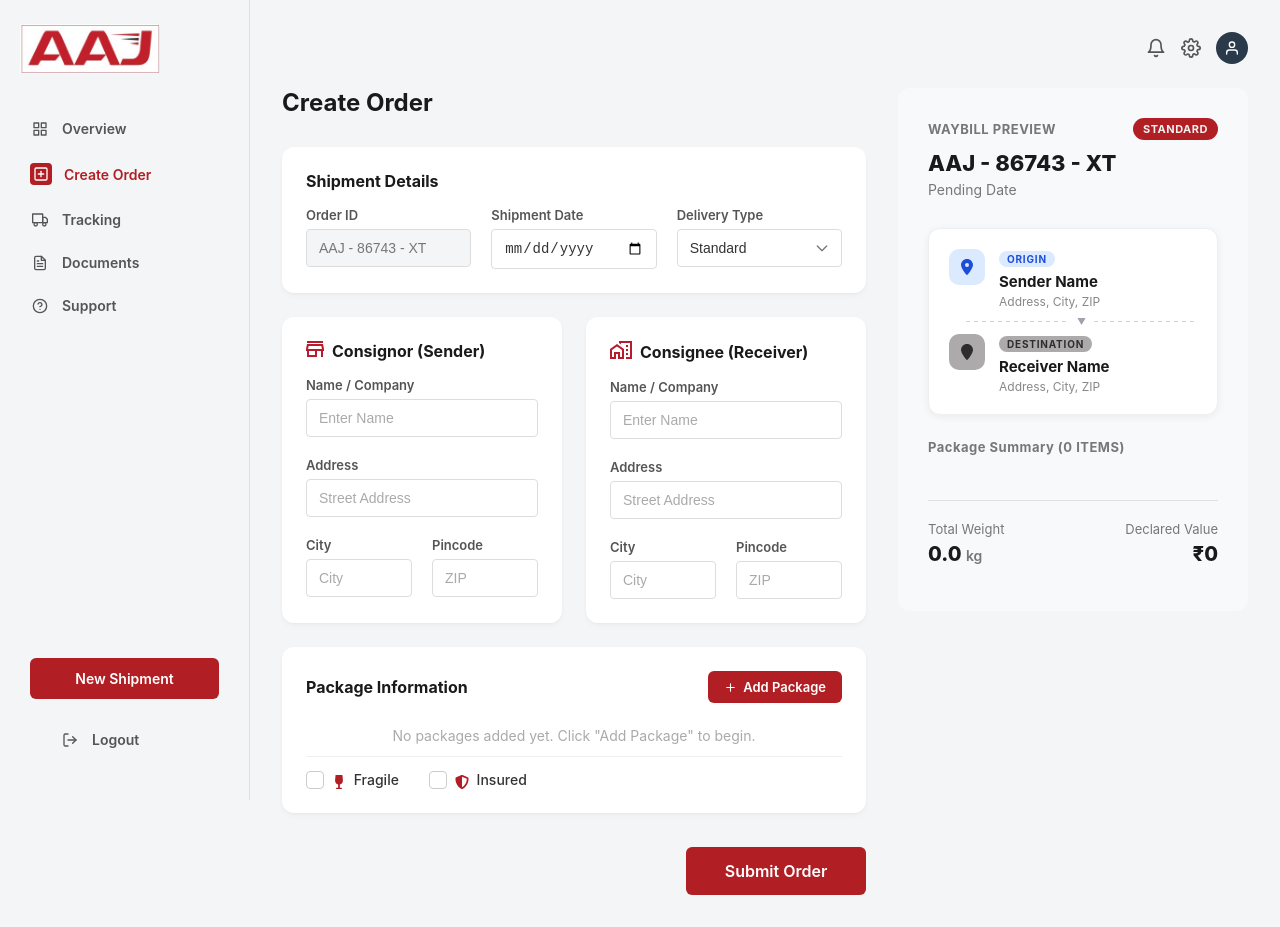
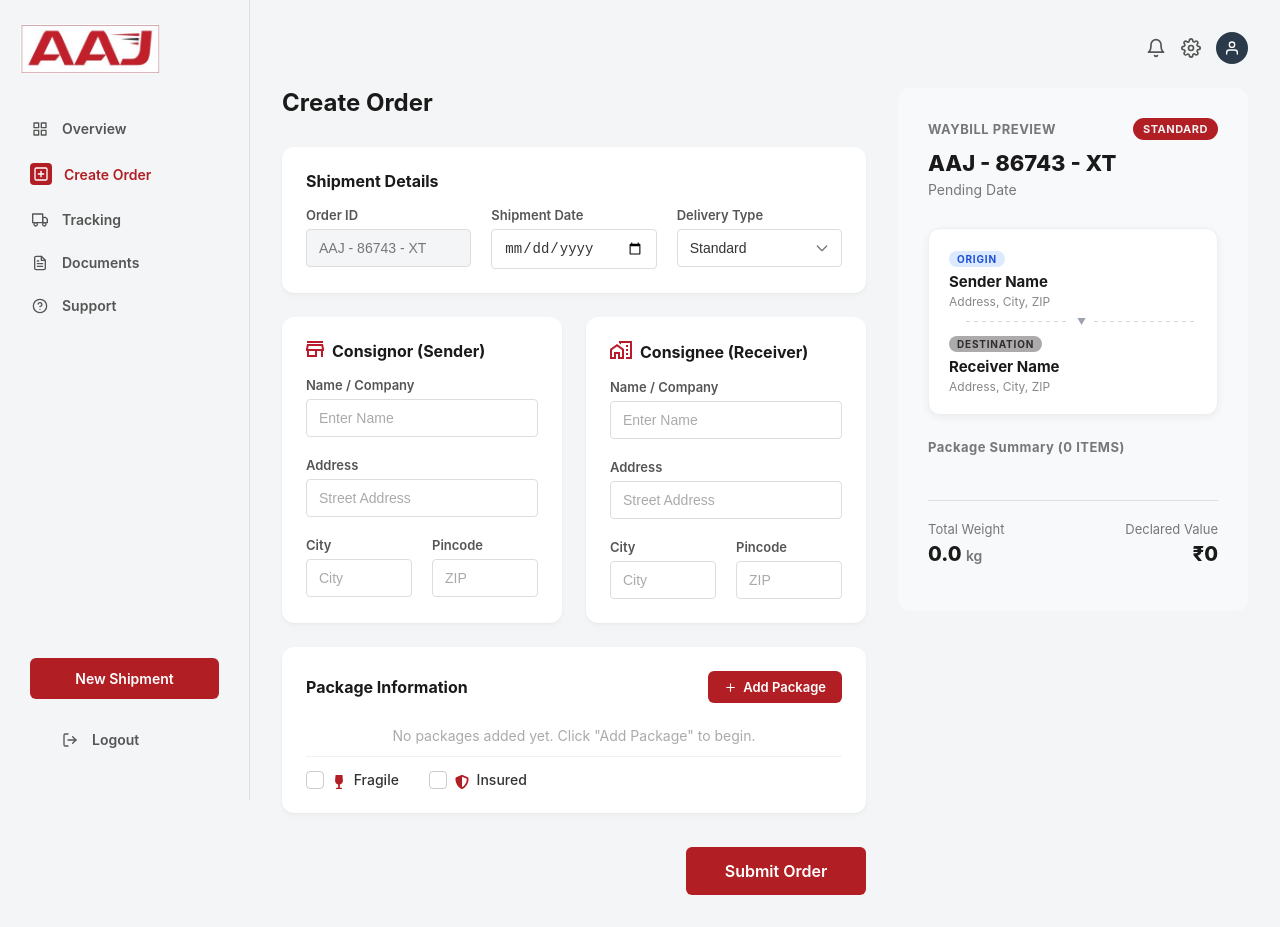
Before and after one commit to Himansh-u2000/aaj-assignment, a React (Vite) app: page / in a window 1280 px wide. Built offline with nearby package versions, Linux system fonts and the light colour scheme.

Commit message:
Update Preview Panel

```diff
--- a/src/App.jsx
+++ b/src/App.jsx
@@ -21,7 +21,6 @@ function App() {
 
   return (
     <div className={styles.appContainer}>
-      {/* Overlay for mobile sidebar */}
       {sidebarOpen && (
         <div className={styles.overlay} onClick={() => setSidebarOpen(false)} />
       )}
@@ -29,9 +28,7 @@ function App() {
       <Sidebar isOpen={sidebarOpen} onClose={() => setSidebarOpen(false)} />
 
       <div className={styles.mainContent}>
-        {/* Global Header */}
         <div className={styles.topHeader}>
-          {/* Hamburger — visible only on small screens */}
           <button
             className={styles.menuBtn}
             onClick={() => setSidebarOpen(true)}
--- a/src/components/PreviewPanel/PreviewPanel.jsx
+++ b/src/components/PreviewPanel/PreviewPanel.jsx
@@ -34,9 +34,6 @@ const PreviewPanel = ({ orderState }) => {
         <div className={styles.routeCard}>
           {/* Origin */}
           <div className={styles.routeStop}>
-            <div className={styles.routeIconWrap} data-type="origin">
-              <FaLocationDot className={styles.routeIcon} />
-            </div>
             <div className={styles.routeInfo}>
               <span className={styles.routeLabel} data-type="origin">Origin</span>
               <p className={styles.routeName}>{consignor.name || 'Sender Name'}</p>
@@ -55,9 +52,6 @@ const PreviewPanel = ({ orderState }) => {
 
           {/* Destination */}
           <div className={styles.routeStop}>
-            <div className={styles.routeIconWrap} data-type="dest">
-              <FaLocationPin className={styles.routeIcon} />
-            </div>
             <div className={styles.routeInfo}>
               <span className={styles.routeLabel} data-type="dest">Destination</span>
               <p className={styles.routeName}>{consignee.name || 'Receiver Name'}</p>
```
